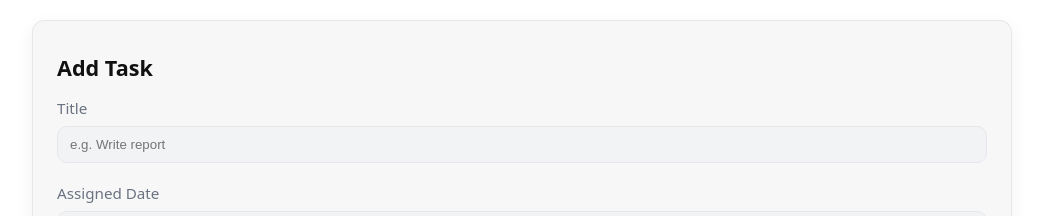
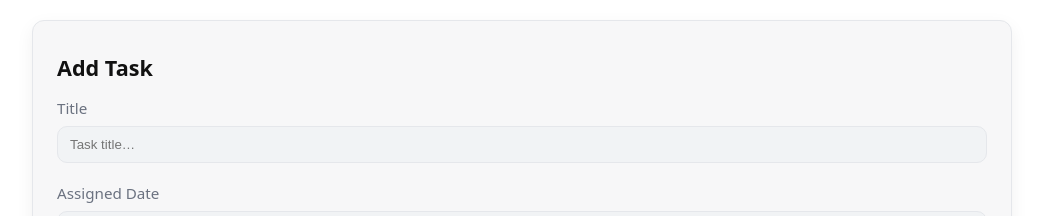
Before and after one commit to pranati2006/my-react-app, a React (Create React App) app: page /addtask in a window 1280 px wide. Shown: the top 216 px of the page, without its empty margins (118-1161 px from the left). Built offline with nearby package versions, Linux system fonts and the light colour scheme.

Commit message:
finalffinal

```diff
--- a/src/AddTasks.js
+++ b/src/AddTasks.js
@@ -106,7 +106,7 @@ export default function AddTasks() {
                         onFocus={onFieldFocus}
                         required
                         aria-invalid={invalid.title ? "true" : "false"}
-                        placeholder="e.g. Write report"
+                        placeholder="Task title…"
                     />
                 </div>
 
```
